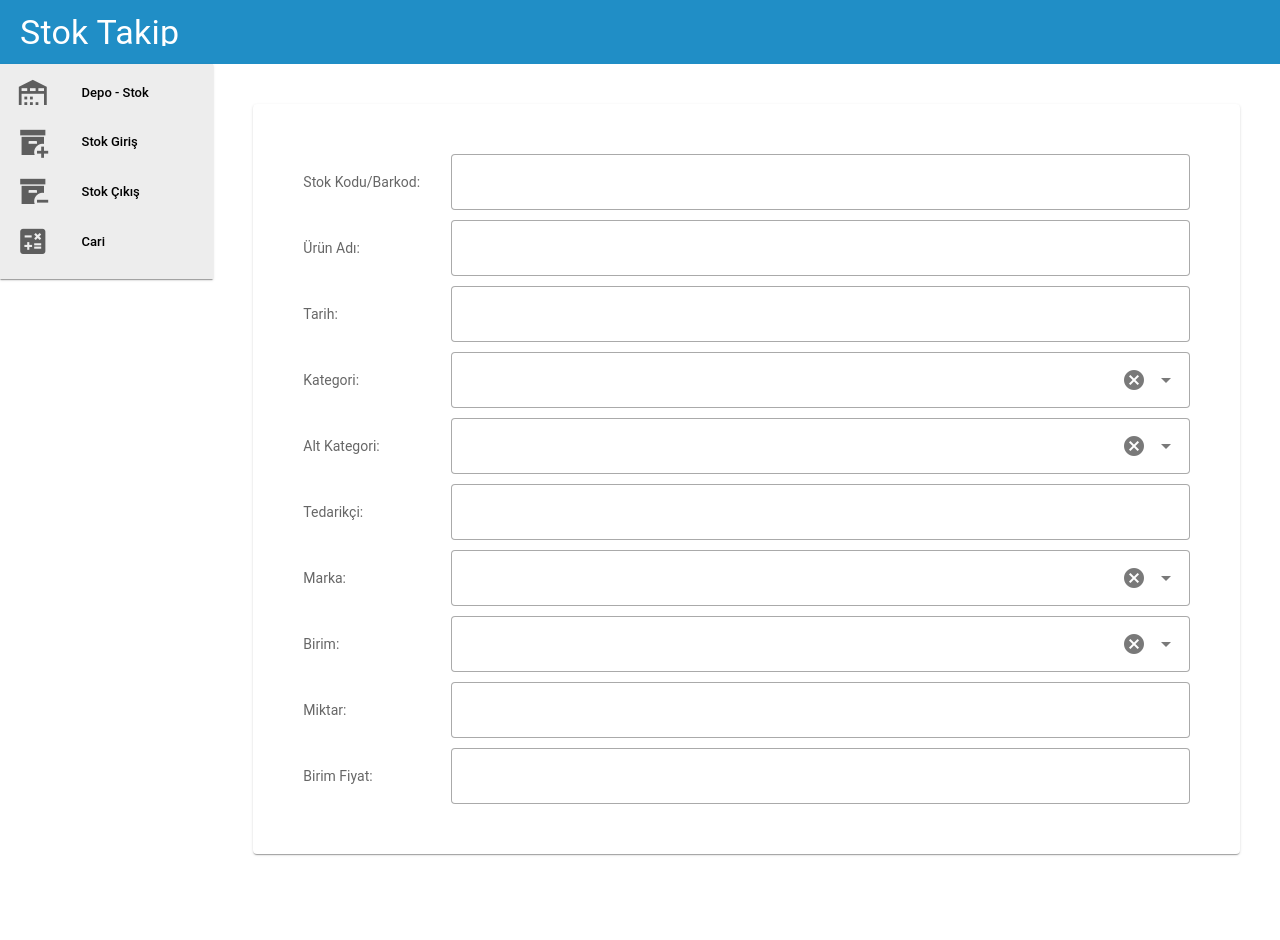
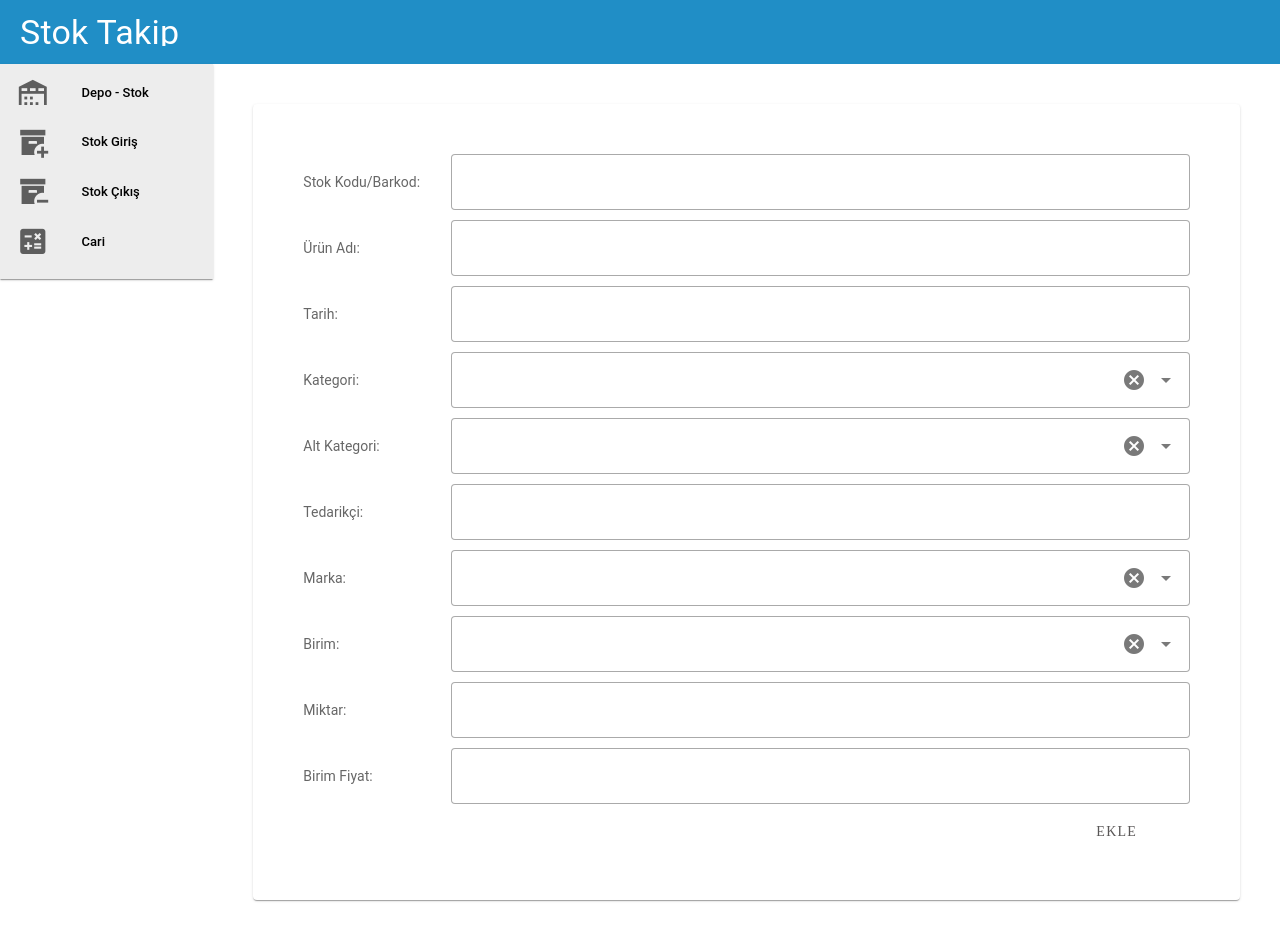
Before and after one commit to nurcancurebal/depom-frontend, a Vue app: page /stokgiris in a window 1280 px wide. Before the commit the page ends 894 px from the top, so only its background shows below. Built offline with nearby package versions, Linux system fonts and the light colour scheme.

Commit message:
stok giriş ekle butonu

```diff
--- a/src/views/StokGiris.vue
+++ b/src/views/StokGiris.vue
@@ -187,6 +187,33 @@
         <v-text-field variant="outlined" v-model="unitprice" />
       </v-col>
     </v-row>
+
+    <v-row style="margin: 10px" align="center">
+      <v-col cols="2" offset="10" style="padding: 0">
+        <v-btn
+          variant="text"
+          style="color: rgb(89 86 86); font-family: auto; width: 100%"
+          @click="
+            () => {
+              console.log(
+                barcode,
+                productname,
+                formatDate(date),
+                selectedCategory,
+                selectedSubCategory,
+                selectedBrand,
+                supplier,
+                unit,
+                quantity,
+                unitprice
+              );
+            }
+          "
+        >
+          Ekle
+        </v-btn>
+      </v-col>
+    </v-row>
   </v-card>
 </template>
 
@@ -2684,6 +2711,19 @@ export default {
         : [];
     },
   },
+  methods: {
+    formatDate(date) {
+      let d = new Date(date);
+      let day = d.getDate();
+      let month = d.getMonth() + 1;
+      let year = d.getFullYear();
+
+      if (day < 10) day = "0" + day;
+      if (month < 10) month = "0" + month;
+
+      return `${day}.${month}.${year}`;
+    },
+  },
 };
 </script>
 
```
